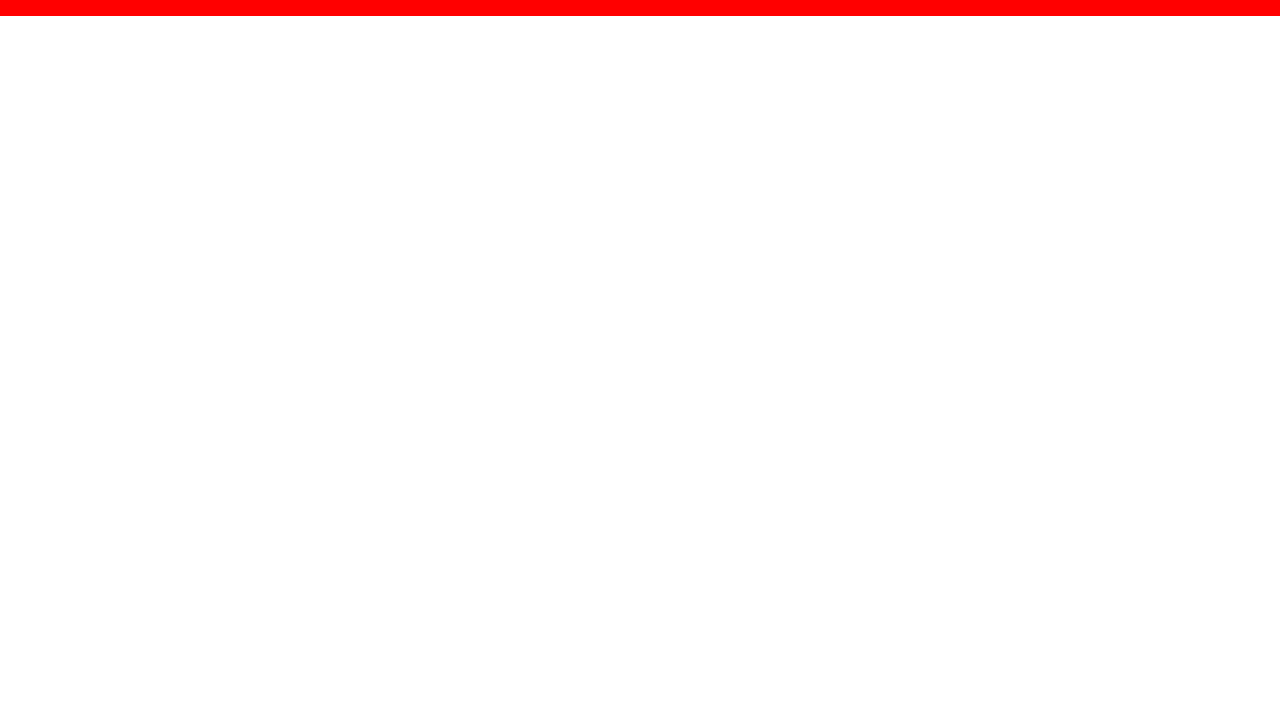
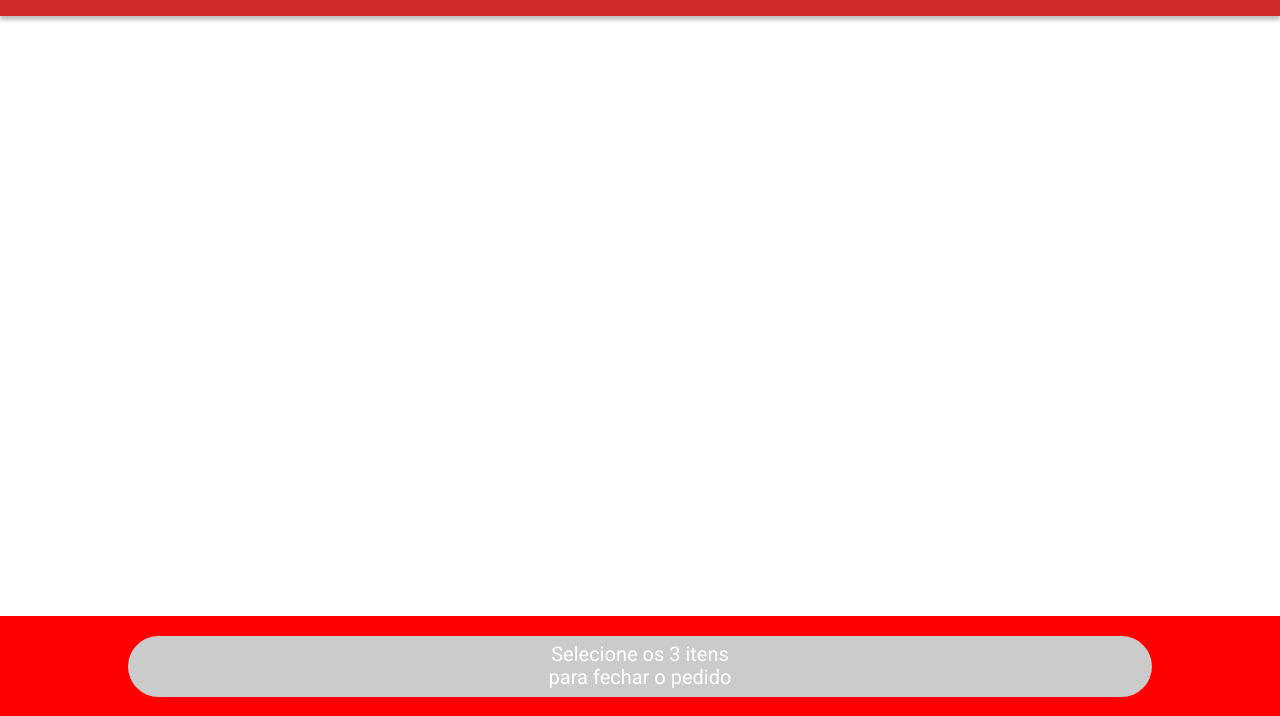
Before and after one commit to jao45gg/projeto3-driveneats, a plain HTML site: page index.html in a window 1280 px wide. Shown: the part 84-800 px from the top of the page. Drawn offline with Linux system fonts and the light colour scheme.

Commit message:
Rodapé 'pronto'

```diff
--- a/css/style.css
+++ b/css/style.css
@@ -3,7 +3,7 @@ body {
 }
 
 header {
-    background-color: red;
+    background-color: #CF2B2B;
     display: flex;
     flex-direction: column;
     height: 100px;
@@ -12,6 +12,7 @@ header {
     position: fixed;
     top: 0;
     left: 0;
+    box-shadow: 0px 4px 4px rgba(0, 0, 0, 0.25);
 }
 
 header h1 {
@@ -29,3 +30,33 @@ header h2 {
 header div {
     margin-left: 20px;
 }
+
+footer {
+    background-color: red;
+    height: 100px;
+    width: 100%;
+    position: fixed;
+    bottom: 0;
+    left: 0;
+    display: flex;
+    justify-content: center;
+    align-items: center;
+}
+
+footer div {
+    border-radius: 50px;
+    background-color: #CBCBCB;
+    width: 80%;
+    height: 61px;
+    display: flex;
+    flex-direction: column;
+    align-items: center;
+    justify-content: center;
+}
+
+footer h1 {
+    font-size: 20px;
+    font-weight: 400;
+    color: #FFFFFF;
+    line-height: 23px;
+}
--- a/index.html
+++ b/index.html
@@ -30,7 +30,14 @@
         </div>
     </header>
     <footer>
-
+        <div>
+            <h1>
+                Selecione os 3 itens
+            </h1>
+            <h1>
+                para fechar o pedido
+            </h1>
+        </div>
     </footer>
 </body>
 
```
